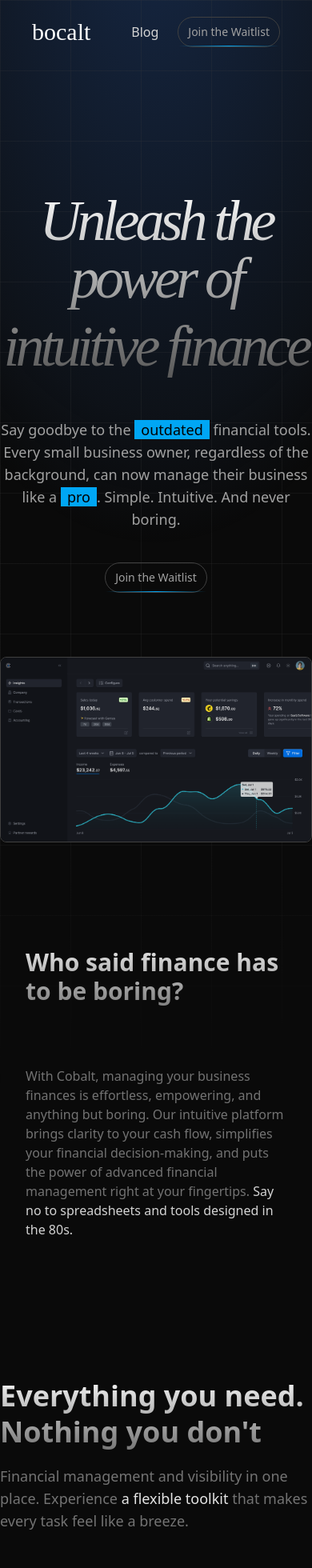
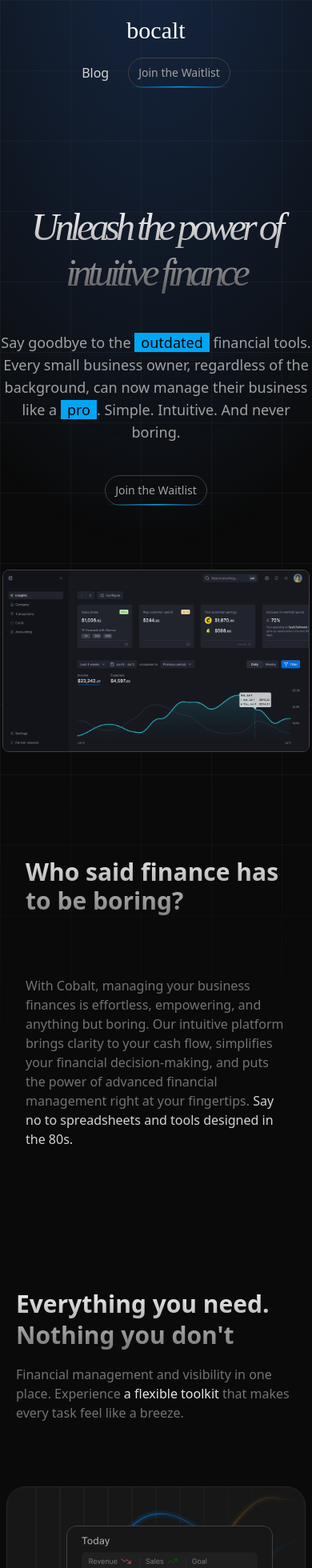
Before and after one commit to su1nta/landing_cobalt, a React (Vite) app: page / in a window 390 px wide. Shown: the top 1960 px of the page at 80% size. Built offline with nearby package versions, Linux system fonts and the light colour scheme; a web font is replaced by a local one.

Commit message:
fix: smaller devices responsive

```diff
--- a/src/components/AnotherBento.jsx
+++ b/src/components/AnotherBento.jsx
@@ -136,14 +136,14 @@
             <button className="z-10 rounded-md border border-sky-800 bg-transparent px-2 py-1 text-white shadow-[0px_0px_38px_20px_rgba(0,166,244,0.5)]">
                 Hey! How can I help you?
             </button>
-            <div className="absolute bottom-0 flex h-12 w-3/4 items-center justify-between rounded-sm border border-neutral-700">
-                <span className="flex w-3/4 gap-2 px-3 text-neutral-400">
+            <div className="absolute bottom-0 flex h-12 w-full md:w-3/4 items-center justify-between rounded-sm border border-neutral-700">
+                <span className="flex w-3/4 gap-2 px-3 text-neutral-400 text-sm mobilel:text-md">
                 <img src={Sparkle} alt="Sparkle" className="size-6" />
                 Who's our most profitable customer?
                 </span>
                 <span className="group relative w-1/4">
                 <button
-                    className="bg-primary relative z-10 cursor-pointer rounded-lg px-2 py-1 font-bold text-white transition duration-300 ease-in hover:bg-sky-600"
+                    className="bg-primary relative z-10 cursor-pointer rounded-lg px-2 sm:px-3 py-1 mobilem:py-2 font-bold text-white text-sm md:text-md transition duration-300 ease-in hover:bg-sky-600"
                     style={{
                     backgroundImage: `
                                         radial-gradient(ellipse at 20% 30%, rgba(56, 189, 248, 0.4) 0%, transparent 30%),
--- a/src/components/FeatureText.jsx
+++ b/src/components/FeatureText.jsx
@@ -4,10 +4,10 @@
     return (
         <>
             <div className="flex flex-col gap-4">
-                <h1 className="bg-linear-to-b from-neutral-100 to-neutral-500 bg-clip-text text-4xl md:text-5xl font-bold text-transparent">
+                <h1 className="bg-linear-to-b from-neutral-100 to-neutral-500 bg-clip-text text-3xl ml-5 sm:text-4xl sm:ml-0 md:text-5xl font-bold text-transparent">
                     {title}
                 </h1>
-                <h4 className="max-w-xl text-lg text-neutral-500">
+                <h4 className="max-w-xl text-md mx-5 sm:text-xl sm:mx-0 text-neutral-500">
                     {subtitle}
                 </h4>
             </div>
--- a/src/components/Footer.jsx
+++ b/src/components/Footer.jsx
@@ -7,7 +7,7 @@
 function Footer() {
     return (
         <>
-            <div className="h-180 w-full divide-y divide-neutral-600 relative">
+            <div className="h-auto w-full divide-y divide-neutral-600 relative">
                 <div
                 className="absolute inset-0 pointer-events-none z-0 mask-x-from-50%"
                 style={{
@@ -19,7 +19,7 @@
                 `,
                 }}
                 />
-                <div className="flex flex-col gap-4 items-center justify-center h-4/6 w-full relative">
+                <div className="flex flex-col gap-4 items-center justify-center py-30 w-full relative">
                     <div className="via-primary absolute inset-x-0 top-0.5 h-px w-full bg-linear-to-r from-transparent from-30% to-transparent to-70% opacity-70 transition ease-in duration-400" />
                     <h1 className="max-w-xl text-4xl text-center font-bold text-transparent bg-clip-text bg-linear-to-b from-neutral-200 to-neutral-700"> See where financial automation can take your business.</h1>
                     <h4 className="text-xl text-center text-neutral-500">The first financial tool you'll love. And the last one you'll ever need.</h4>
@@ -27,9 +27,9 @@
                         <Button />
                     </div>
                 </div>
-                <div className="flex flex-col gap-8 lg:gap-4 p-2 h-2/6 w-full">
+                <div className="flex flex-col gap-8 lg:gap-4 p-2 mt-5 w-full">
                     <div className="h-1/5 flex flex-col lg:flex-row gap-4 items-center justify-between">
-                        <div className="order-2 lg:order-1 flex gap-4 text-sm text-neutral-400">
+                        <div className="order-2 lg:order-1 flex flex-col items-center md:flex-row gap-4 text-sm text-neutral-400">
                             <span>&copy; 2025 Bocalt Financial Technologies Inc.</span>
                             <span className="cursor-pointer hover:text-neutral-50 transition duration-300 ease-in">Privacy Policy</span>
                             <span className="cursor-pointer hover:text-neutral-50 transition duration-300 ease-in">Terms of use</span>
--- a/src/components/Header.jsx
+++ b/src/components/Header.jsx
@@ -3,7 +3,7 @@
 function Header() {
     return (
         <>
-            <div className="w-full flex items-center justify-between h-20 px-10 2xl:px-0">
+            <div className="w-full flex flex-col gap-4 mobilel:gap-0 mt-5 mobilel:mt-0 mobilel:flex-row items-center justify-between h-20 px-10 2xl:px-0">
                 <div>
                     <h1 className="text-3xl text-white font-logo cursor-pointer">bocalt</h1>
                 </div>
--- a/src/components/Hero.jsx
+++ b/src/components/Hero.jsx
@@ -3,7 +3,7 @@
 const Hero = () => {
   return (
     <div className="mt-40 mb-20 flex flex-col items-center">
-      <h1 className="font-display max-w-2xl bg-linear-to-b from-neutral-50 to-neutral-600 bg-clip-text text-center text-7xl -tracking-[5px] text-transparent italic">
+      <h1 className="font-display max-w-sm sm:max-w-2xl bg-linear-to-b from-neutral-50 to-neutral-600 bg-clip-text text-center text-5xl sm:text-7xl -tracking-[5px] text-transparent italic">
         Unleash the power of intuitive <span className="leading-snug">finance</span>
       </h1>
       <p className="selection:bg-primary mt-10 max-w-xl text-center text-lg text-neutral-400 selection:text-white">
@@ -18,7 +18,7 @@
         <img
           src={bannerImage}
           alt="Banner Image"
-          className="sm:max-w-xl md:max-w-2xl lg:max-w-4xl xl:max-w-6xl 2xl:max-w-7xl rounded-lg border border-neutral-700 object-cover"
+          className="mobiles:max-w-sm sm:max-w-xl md:max-w-2xl lg:max-w-4xl xl:max-w-6xl 2xl:max-w-7xl rounded-lg border border-neutral-700 object-cover"
         />
       </div>
     </div>
--- a/src/index.css
+++ b/src/index.css
@@ -5,4 +5,14 @@
   --color-primary: oklch(68.5% 0.169 237.323);
   --font-display: "Instrument", Serif;
   --font-logo: "Tomorrow";
+
+  --breakpoint-mobiles: 320px;
+  --breakpoint-mobilem: 375px;
+  --breakpoint-mobilel: 425px;
 }
+
+@layer base {
+  html, body {
+    @apply bg-neutral-950;
+  }
+}
```
